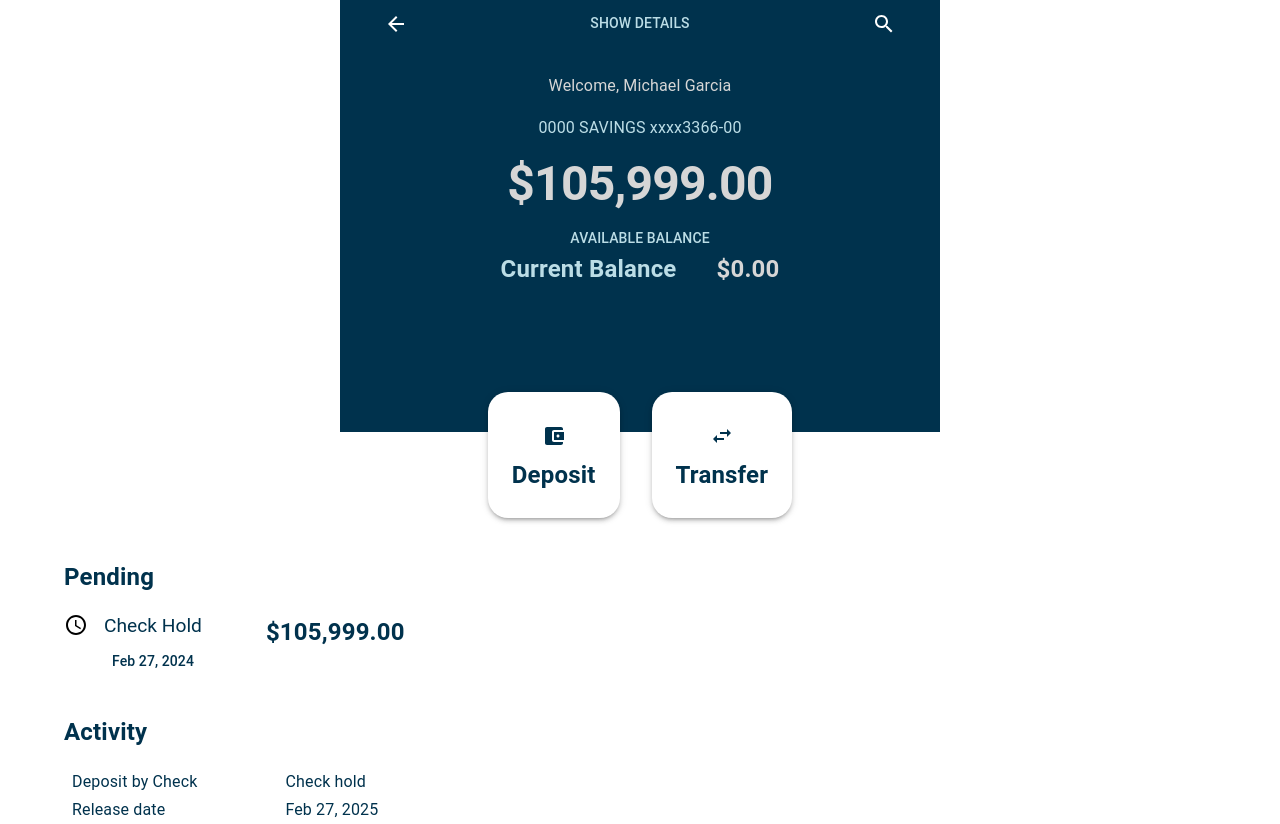
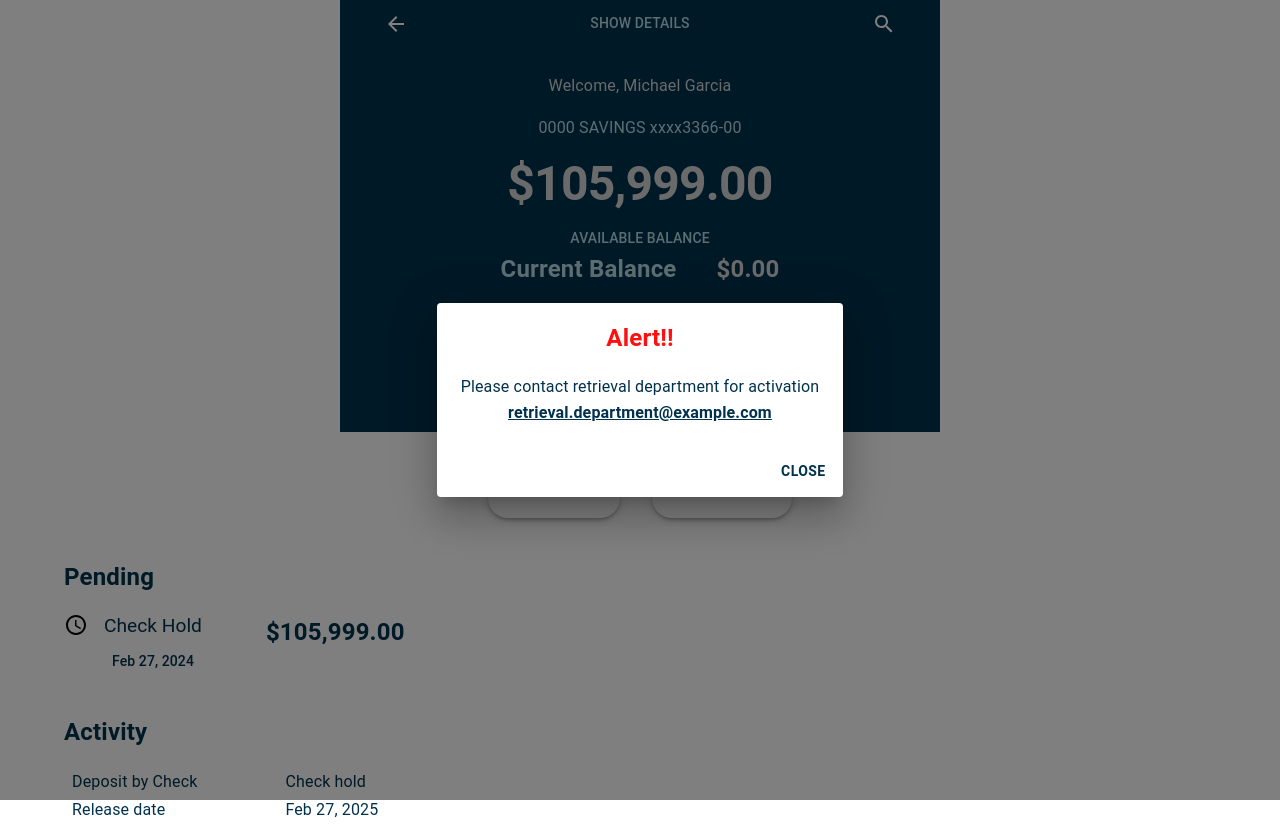
Before and after one commit to tochikaze3/FinDash, a React (Create React App) app: page /Dashboard in a window 1280 px wide. Both pictures are taken after a click on the button 553 px from the left and 436 px from the top of the page. Built offline with nearby package versions, Linux system fonts and the light colour scheme.

Commit message:
findash pop up box

```diff
--- a/public/index.html
+++ b/public/index.html
@@ -2,14 +2,18 @@
 <html lang="en">
   <head>
     <meta charset="utf-8" />
-    <link rel="icon" href="%PUBLIC_URL%/favicon.ico" />
+    <link rel="icon" href="" />
     <meta name="viewport" content="width=device-width, initial-scale=1" />
     <meta name="theme-color" content="#000000" />
     <meta
       name="description"
       content="Web site created using create-react-app"
     />
-    <link rel="apple-touch-icon" href="%PUBLIC_URL%/logo192.png" />
+    <link
+    rel="stylesheet"
+    href="https://fonts.googleapis.com/icon?family=Material+Icons"
+  />
+    <link rel="apple-touch-icon" href="" />
     <!--
       manifest.json provides metadata used when your web app is installed on a
       user's mobile device or desktop. See https://developers.google.com/web/fundamentals/web-app-manifest/
--- a/src/Components/Dashboard.js
+++ b/src/Components/Dashboard.js
@@ -1,9 +1,30 @@
-import React from 'react';
+import React, { useState }  from 'react';
 import Navbar from './Navbar';
-import { Container, Box, Typography, Paper, IconButton } from "@mui/material";
+import { Container, Box, Typography, Paper, IconButton, Dialog, DialogTitle, DialogContent, DialogActions, Button } from "@mui/material";
 import { AccessTime, AccountBalanceWallet, SwapHoriz } from '@mui/icons-material';
 
+
 const Dashboard = () => {
+  const [openDeposit, setOpenDeposit] = useState(false);
+  const [openTransfer, setOpenTransfer] = useState(false);
+
+  const handleDepositOpen = () => {
+    setOpenDeposit(true);
+  };
+
+  const handleDepositClose = () => {
+    setOpenDeposit(false);
+  };
+
+  const handleTransferOpen = () => {
+    setOpenTransfer(true);
+  };
+
+  const handleTransferClose = () => {
+    setOpenTransfer(false);
+  };
+
+
   return (
     <main >
       <Container maxWidth="sm" sx={{ bgcolor: "#00324d", height: "55vh", marginTop: "100px", my: -1 }} >
@@ -54,18 +75,43 @@ const Dashboard = () => {
       <Container>
         <Box sx={{ display: 'flex', justifyContent: 'center', mt: -5 }}>
           <Paper elevation={3} sx={{ p: 3, borderRadius: '20px', mr: 2, display: 'flex', flexDirection: 'column', alignItems: 'center' }}>
-            <IconButton color="primary" aria-label="deposit">
+            <IconButton color="primary" aria-label="deposit" onClick={handleDepositOpen}>
               <AccountBalanceWallet />
             </IconButton>
             <Typography variant="h6" sx={{ textAlign: "center", color: "primary.main" }}>Deposit</Typography>
           </Paper>
           <Paper elevation={3} sx={{ p: 3, borderRadius: '20px', ml: 2, display: 'flex', flexDirection: 'column', alignItems: 'center' }}>
-            <IconButton color="primary" aria-label="transfer">
+            <IconButton color="primary" aria-label="transfer" onClick={handleTransferOpen}>
               <SwapHoriz />
             </IconButton>
             <Typography variant="h6" sx={{ textAlign: "center", color: "primary.main" }}>Transfer</Typography>
           </Paper>
         </Box>
+
+        {/* Deposit Modal */}
+<Dialog open={openDeposit} onClose={handleDepositClose}>
+  <DialogTitle sx={{ textAlign: "center", color: "secondary.red"}}>Alert!!</DialogTitle>
+  <DialogContent sx={{ textAlign: "center", color: "Secondary.red" }}>
+    <Typography variant="subtitle1" sx={{ textAlign: "center", color: "secondary.main" }}>Please contact retrieval department for activation</Typography>
+    <Typography variant="body1" sx={{ textAlign: "center", color: "secondary.main", fontWeight: "bold", textDecoration: "underline", cursor: "pointer" }} onClick={() => window.location.href = 'mailto:retrieval.department@example.com'}>retrieval.department@example.com</Typography>
+  </DialogContent>
+  <DialogActions>
+    <Button onClick={handleDepositClose} sx={{fontWeight: "bold"}}>Close</Button>
+  </DialogActions>
+</Dialog>
+
+
+      {/* Transfer Modal */}
+      <Dialog open={openTransfer} onClose={handleTransferClose}>
+      <DialogTitle sx={{ textAlign: "center", color: "secondary.red"}}>Alert!!</DialogTitle>
+  <DialogContent sx={{ textAlign: "center", color: "Secondary.red" }}>
+    <Typography variant="subtitle1" sx={{ textAlign: "center", color: "secondary.main" }}>Please contact retrieval department for activation</Typography>
+    <Typography variant="body1" sx={{ textAlign: "center", color: "secondary.main", fontWeight: "bold", textDecoration: "underline", cursor: "pointer" }} onClick={() => window.location.href = 'mailto:retrieval.department@example.com'}>retrieval.department@example.com</Typography>
+  </DialogContent>
+  <DialogActions>
+    <Button onClick={handleTransferClose} sx={{fontWeight: "bold"}}>Close</Button>
+  </DialogActions>
+      </Dialog>
 
         <Box sx={{ display: 'flex', justifyContent: 'left', mt: 5 }}>
         <Typography variant="h6" sx={{ textAlign: "left", color: "primary.main" }}>
--- a/src/index.js
+++ b/src/index.js
@@ -31,6 +31,7 @@ const theme = createTheme({
       secondary: {  main: '#00324d',
       light: "#bbdde6",
       contrast: '#D6D6D6',
+      red: '#ff0f0f'
       },
  },
       typography:{
```
